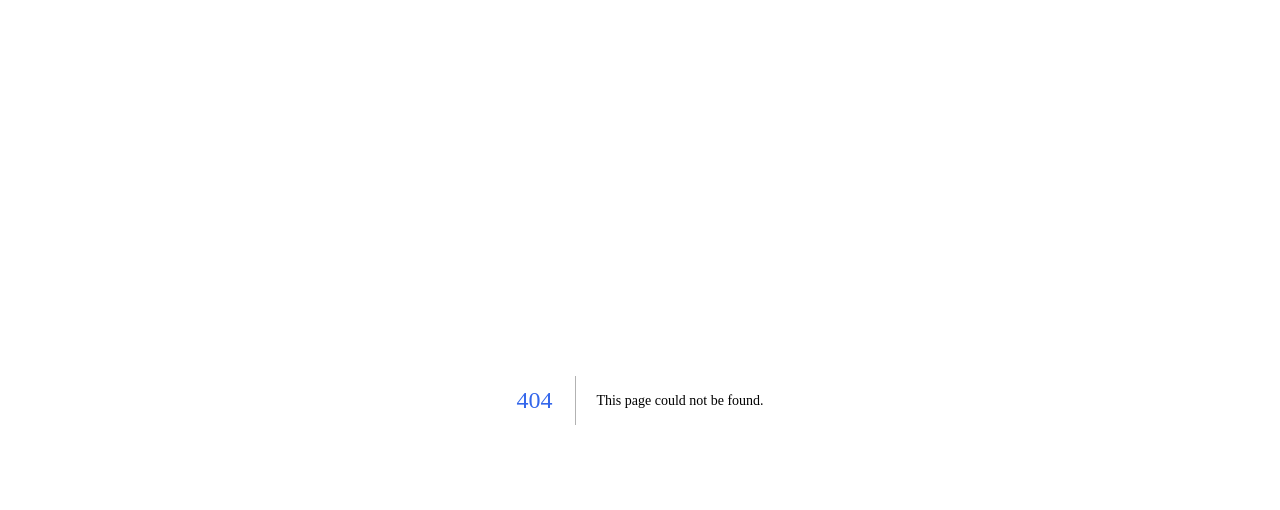
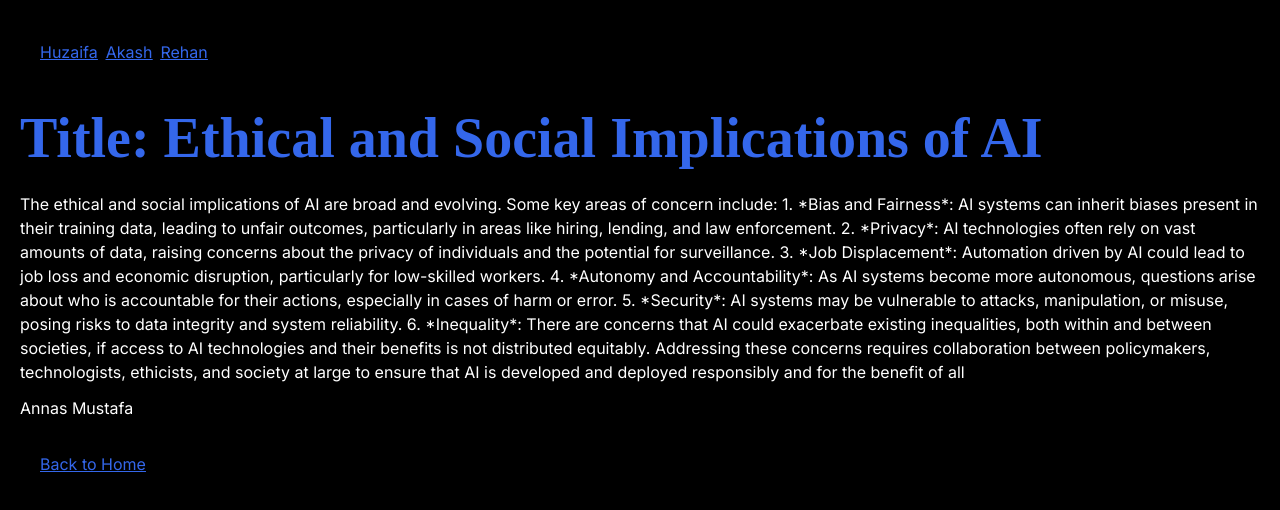
Before and after one commit to MuhammadRaffey/english-final-project, a Next.js app: page /annas in a window 1280 px wide. Before the commit this address had no page. Shown: the top 510 px of the page. Built offline with nearby package versions, Linux system fonts and the light colour scheme.

Commit message:
displayed data styling left

```diff
--- a/data/Annas Group/page-data.tsx
+++ b/data/Annas Group/page-data.tsx
@@ -1,23 +1,38 @@
 export const annas = {
-  title: "Muhammad Raffey",
-  presentedBy: "Software Engineer",
-  data: ``,
+  title: "Ethical and Social Implications of AI",
+  presentedBy: "Annas Mustafa",
+  data: `The ethical and social implications of AI are broad and evolving. Some key areas of concern include:
+
+  1. *Bias and Fairness*: AI systems can inherit biases present in their training data, leading to unfair outcomes, particularly in areas like hiring, lending, and law enforcement.
+
+  2. *Privacy*: AI technologies often rely on vast amounts of data, raising concerns about the privacy of individuals and the potential for surveillance.
+
+  3. *Job Displacement*: Automation driven by AI could lead to job loss and economic disruption, particularly for low-skilled workers.
+
+  4. *Autonomy and Accountability*: As AI systems become more autonomous, questions arise about who is accountable for their actions, especially in cases of harm or error.
+
+  5. *Security*: AI systems may be vulnerable to attacks, manipulation, or misuse, posing risks to data integrity and system reliability.
+
+  6. *Inequality*: There are concerns that AI could exacerbate existing inequalities, both within and between societies, if access to AI technologies and their benefits is not distributed equitably.
+
+  Addressing these concerns requires collaboration between policymakers, technologists, ethicists, and society at large to ensure that AI is developed and deployed responsibly and for the benefit of all`,
 };
 
 export const rehan = {
-  title: "Muhammad Raffey",
-  presentedBy: "Software Engineer",
-  data: ``,
+  title: "Ethical issues and AI Development",
+  presentedBy: "Rehan Mushtaq",
+  data: `Algorithm Bias: AI algorithms are susceptible to bias, reflecting the biases present in the data used to train them. This can result in discriminatory outcomes, perpetuating or exacerbating societal inequalities. For example, biased hiring algorithms may discriminate against certain demographic groups, while biased criminal justice algorithms may disproportionately target minorities. Addressing algorithmic bias requires careful attention to data selection, algorithm design, and ongoing monitoring to mitigate biases and ensure fairness.
+  Job Displacement: Automation driven by AI technologies has the potential to disrupt labor markets, leading to job displacement and economic inequality. While AI can create new opportunities and increase productivity, it also threatens traditional jobs across various sectors, from manufacturing to service industries. Workers may face challenges in adapting to rapidly changing skill requirements, leading to unemployment .`,
 };
 
 export const huzaifa = {
-  title: "Muhammad Raffey",
-  presentedBy: "Software Engineer",
-  data: ``,
+  title: "AI and Society",
+  presentedBy: "Huzaifa",
+  data: `AI technologies have been rapidly advancing, influencing various aspects of society including employment, healthcare, and education. The impact of AI is multifaceted, offering both opportunities and challenges.EmploymentAI's impact on employment is one of the most debated topics. AI and automation can lead to job displacement but also create new opportunities:Job Displacement: AI can automate routine and mundane tasks across sectors such as manufacturing, customer service, and data entry. This automation can reduce the demand for human labor in these roles, potentially leading to unemployment or underemployment in certain sectors.Job Creation: On the flip side, AI can create jobs in tech-driven sectors, such as AI maintenance, development, and oversight. There is also a growing need for human expertise in AI ethics, management, and integration into existing systems.Skill Shifts: There is a growing demand for skills that AI cannot easily replicate, such as creative problem-solving, emotional intelligence, and interpersonal communication. Workers are increasingly required to adapt and reskill to meet the changing demands of the AI-augmented workplace.HealthcareAI technologies are transforming healthcare by improving diagnostics, treatment, and patient care:Diagnostics: AI algorithms can analyze complex medical data, such as X-rays or genetic information, faster and often more accurately than human practitioners.`,
 };
 
 export const akash = {
-  title: "Muhammad Raffey",
+  title: "Regulatory and Policy Challenges",
   presentedBy: "Software Engineer",
-  data: ``,
+  data: `Regulations and policies governing AI development and deployment vary significantly across countries and regions. However, here's a general overview of some common areas addressed by regulations:Data Privacy: Many jurisdictions have data protection laws such as the GDPR in the European Union or the CCPA in California, which impact how AI systems can collect, store, and process personal data.Algorithmic Transparency and Accountability: Some regulations require transparency in AI systems, especially those used in sectors like finance and healthcare, to ensure accountability and fairness.Ethical AI: Frameworks like the OECD AI Principles or the EU's Ethics Guidelines for Trustworthy AI provide guidelines for ethical AI development, focusing on transparency, fairness, accountability, and societal impact.`,
 };
--- a/data/Raffey Group/page-data.tsx
+++ b/data/Raffey Group/page-data.tsx
@@ -43,7 +43,7 @@ export const talha = {
 	•	Techniques such as anonymization, encryption, and differential privacy can be used to protect privacy while still allowing for useful analysis.
 	•	Bias:
 	•	Bias in data can lead to unfair or discriminatory outcomes in AI systems.
-	•	It’s important to carefully examine the data for biases related to factors such as race, gender, or socioeconomic status and take steps to mitigate them through techniques like data balancing, fairness-aware algorithms, or diverse training data.
+	•	It's important to carefully examine the data for biases related to factors such as race, gender, or socioeconomic status and take steps to mitigate them through techniques like data balancing, fairness-aware algorithms, or diverse training data.
 	•	Data Security:
 	•	Ensuring the security of data throughout the collection and preprocessing phases is essential to prevent unauthorized access, manipulation, or theft.
 	•	Employing encryption, access controls, and secure data transfer protocols can help mitigate security risks.
--- /dev/null
+++ b/src/app/annas/[name]/page.tsx
@@ -0,0 +1,42 @@
+import React from "react";
+import { akash, huzaifa, rehan } from "../../../../data/Annas Group/page-data";
+import Link from "next/link";
+
+type PageDetailType = {
+  params: { name: string };
+};
+
+export default function Page({ params }: PageDetailType) {
+  let pageData;
+
+  switch (params.name) {
+    case "akash":
+      pageData = akash;
+      break;
+    case "rehan":
+      pageData = rehan;
+      break;
+    case "huzaifa":
+      pageData = huzaifa;
+      break;
+    default:
+      pageData = null;
+      break;
+  }
+
+  if (!pageData) {
+    return <div>Page not found</div>;
+  }
+
+  return (
+    <div className="flex gap-3 flex-col p-5">
+      <h1 className="font-bold">Title: {pageData.title}</h1>
+      <p>{pageData.data}</p>
+      <footer>{pageData.presentedBy}</footer>
+      <div className="flex flex-col p-5 gap-2 text-blue underline">
+        <Link href={"/annas"}>Back to Annas</Link>
+        <Link href={"/"}>Back to Home</Link>
+      </div>
+    </div>
+  );
+}
--- /dev/null
+++ b/src/app/annas/page.tsx
@@ -0,0 +1,23 @@
+import React from "react";
+import Link from "next/link";
+import { annas } from "../../../data/Annas Group/page-data";
+const page = () => {
+  let pageData = annas;
+  return (
+    <div className="flex gap-3 flex-col p-5">
+      <div className=" flex flex-row p-5 gap-2 text-blue underline">
+        <Link href={"annas/huzaifa"}> Huzaifa</Link>
+        <Link href={"annas/akash"}> Akash</Link>
+        <Link href={"annas/rehan"}> Rehan</Link>
+      </div>
+      <h1 className="font-bold">Title: {pageData.title}</h1>
+      <p>{pageData.data}</p>
+      <footer>{pageData.presentedBy}</footer>
+      <div className="flex flex-col p-5 gap-2 text-blue underline">
+        <Link href={"/"}>Back to Home</Link>
+      </div>
+    </div>
+  );
+};
+
+export default page;
--- a/src/app/page.tsx
+++ b/src/app/page.tsx
@@ -1,8 +1,12 @@
 import React from "react";
-
+import Link from "next/link";
 const Home = () => {
   return (
     <div>
+      <div className=" flex flex-row p-5 gap-2 text-blue underline">
+        <Link href={"/raffey"}> Raffey</Link>
+        <Link href={"/annas"}> Annas</Link>
+      </div>
       <h1>Artificial Intelligence</h1>
       <p>
         Artificial Intelligence (AI) refers to the simulation of human
@@ -24,6 +28,16 @@ const Home = () => {
         across numerous industries, including healthcare, finance,
         transportation, education, entertainment, and beyond.
       </p>
+      <footer>
+        <h2>Conclusion</h2>
+        Currently, in my view, AI resembles a small child in the process of
+        learning. One of the primary risks associated with AI decision-making
+        lies in its dependency solely on the data provided through machine
+        learning algorithms. These algorithms can both possess biases and lack
+        them, as they are reliant on the data they are trained on. Consequently,
+        if the data utilized to train an AI system contains biases, the
+        decisions made by the system will inevitably reflect those biases.
+      </footer>
     </div>
   );
 };
--- /dev/null
+++ b/src/app/raffey/[name]/page.tsx
@@ -0,0 +1,47 @@
+import React from "react";
+import Link from "next/link";
+import {
+  raffey,
+  talha,
+  zain,
+  atif,
+} from "../../../../data/Raffey Group/page-data";
+
+type PageDetailType = {
+  params: { name: string };
+};
+
+export default function Page({ params }: PageDetailType) {
+  let pageData;
+
+  switch (params.name) {
+    case "atif":
+      pageData = raffey;
+      break;
+    case "talha":
+      pageData = talha;
+      break;
+    case "zain":
+      pageData = zain;
+      break;
+    default:
+      pageData = null;
+      break;
+  }
+
+  if (!pageData) {
+    return <div>Page not found</div>;
+  }
+
+  return (
+    <div className="flex gap-3 flex-col p-5">
+      <h1 className="font-bold">Title: {pageData.title}</h1>
+      <p>{pageData.data}</p>
+      <footer>{pageData.presentedBy}</footer>
+      <div className="flex flex-col p-5 gap-2 text-blue underline">
+        <Link href={"/raffey"}>Back to Raffey</Link>
+        <Link href={"/"}>Back to Home</Link>
+      </div>
+    </div>
+  );
+}
--- /dev/null
+++ b/src/app/raffey/page.tsx
@@ -0,0 +1,23 @@
+import React from "react";
+import { raffey } from "../../../data/Raffey Group/page-data";
+import Link from "next/link";
+const page = () => {
+  let pageData = raffey;
+  return (
+    <div className="flex gap-3 flex-col p-5">
+      <div className=" flex flex-row p-5 gap-2 text-blue underline">
+        <Link href={"raffey/talha"}> Talha</Link>
+        <Link href={"raffey/zain"}> Zain</Link>
+        <Link href={"raffey/atif"}> Atif</Link>
+      </div>
+      <h1 className="font-bold">Title: {pageData.title}</h1>
+      <p>{pageData.data}</p>
+      <footer>{pageData.presentedBy}</footer>
+      <div className="flex flex-col p-5 gap-2 text-blue underline">
+        <Link href={"/"}>Back to Home</Link>
+      </div>
+    </div>
+  );
+};
+
+export default page;
```
